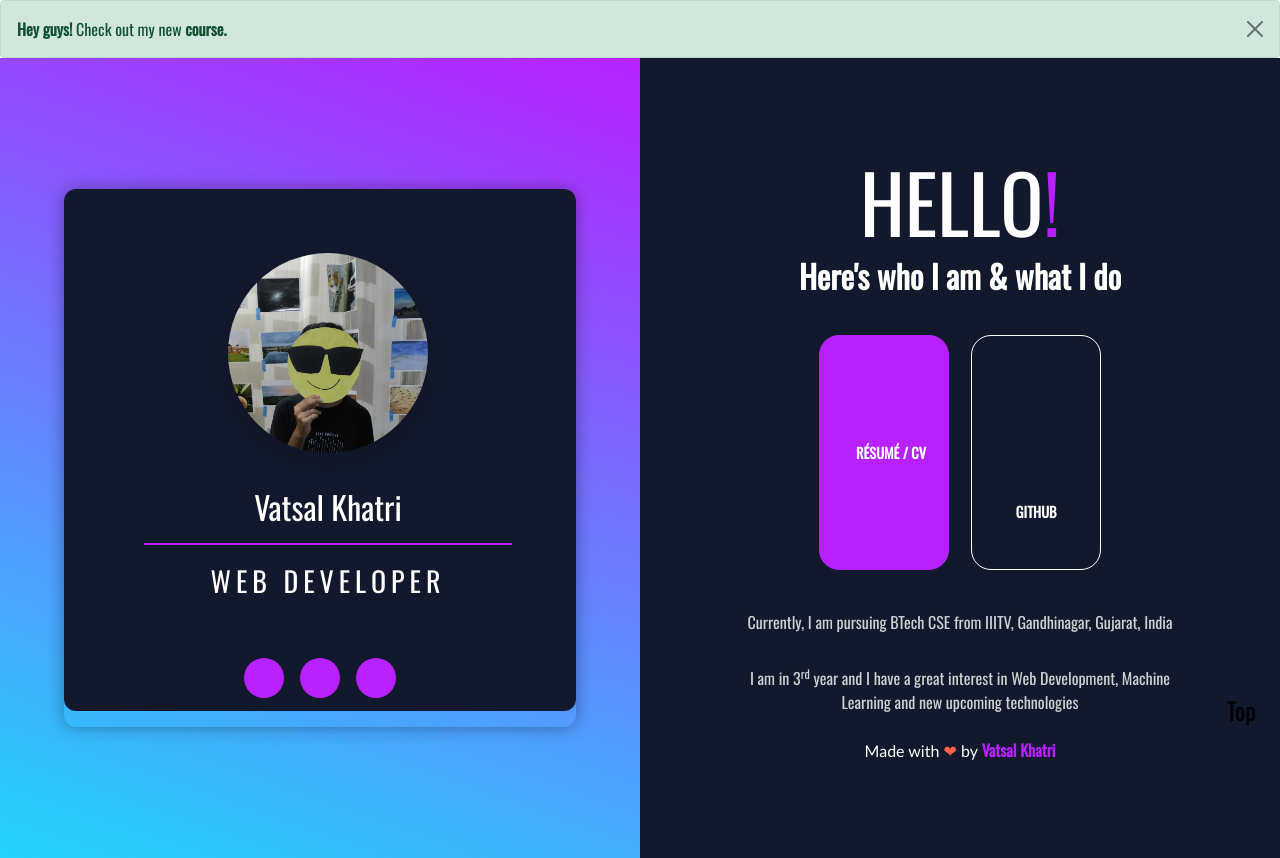
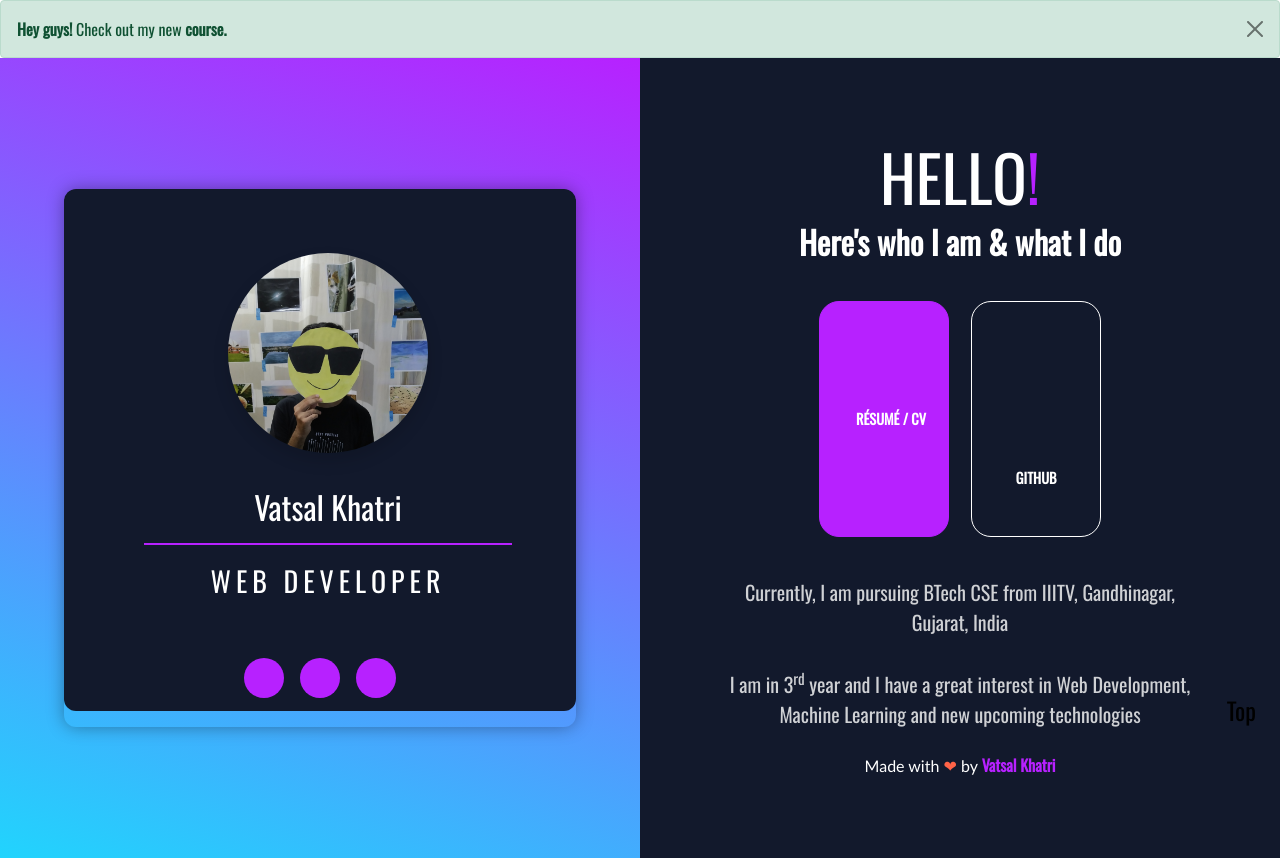
Before and after one commit to vatsal-08/MySkills, a Django app: page /about-me/ in a window 1280 px wide. Shown: the part 56-914 px from the top of the page. Run offline with Django 4.2, Linux system fonts and the light colour scheme; some libraries are stand-ins or nearby versions; some web fonts are replaced.

Commit message:
Few more changes in CSS

```diff
--- a/mycourses/courses/static/css/styles.css
+++ b/mycourses/courses/static/css/styles.css
@@ -164,16 +164,21 @@
 }
 
 .about-right h1 {
-  font-size: 5rem;
+  font-size: 4rem;
   text-transform: uppercase;
 }
-
+.about-right h1:hover {
+  text-transform: capitalize;
+  color: #b721ff;
+}
 .about-right h1 span {
   color: #b721ff;
 }
-
+.about-right h1:hover > span{
+  color:white;
+}
 .about-right h2 {
-  font-weight: 600;
+  font-weight: 650;
 }
 
 .about-btns {
@@ -225,8 +230,11 @@
   font-weight: 300;
   padding: 0.5rem;
   opacity: 0.8;
+  font-size: 1.25em;
 }
-
+.about-para p:hover{
+  font-size: 1.3em;
+}
 @media screen and (min-width: 992px) {
   .about-wrapper {
     display: grid;
```
